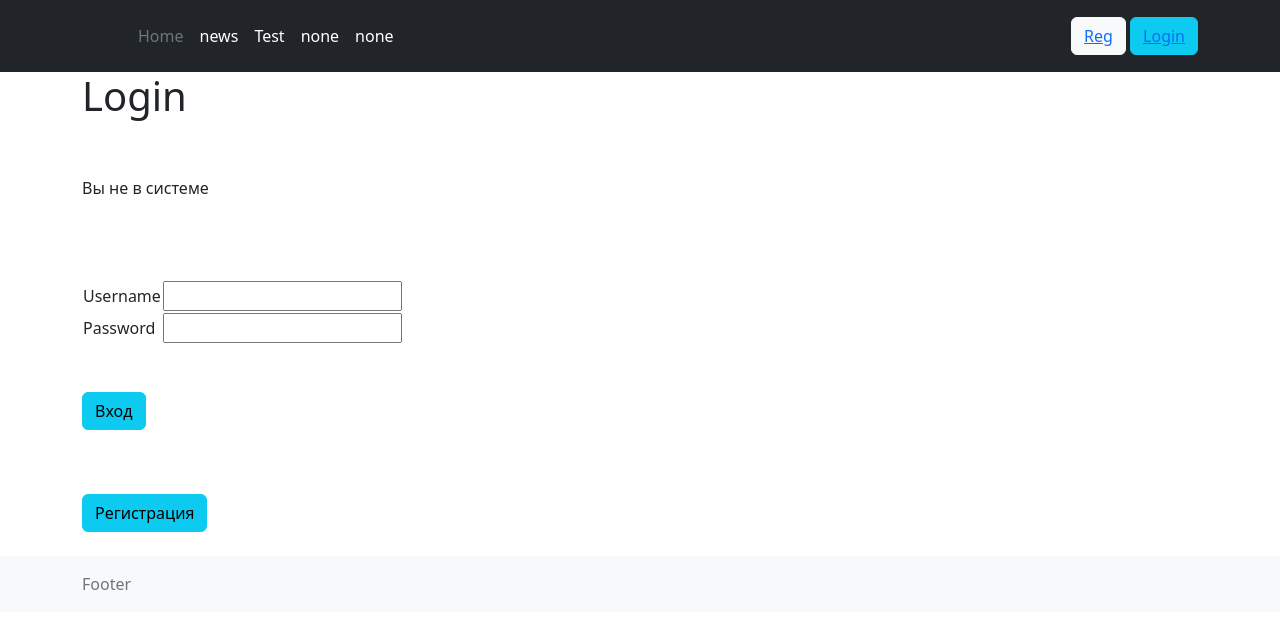
After one commit to felidae75/Homework-Skillfactory-D11, a Django app: template newsport/accounts/templates/pages/login.html in a window 1280 px wide. The commit adds this page. Shown: the top 629 px of the page. Run offline with Django 3.2, Linux system fonts and the light colour scheme; the template is opened without the code that fills it, so the values that code supplies are empty, except form fields; form fields are guessed from the names that the template uses.

Commit message:
create registrations, login and logout forms, make protected pages

```diff
--- /dev/null
+++ b/newsport/accounts/templates/pages/login.html
@@ -0,0 +1,38 @@
+{% extends 'flatpages/default.html' %}
+<!--{% load custom_filters %}-->
+
+{% block title %}
+Login
+{% endblock title %}
+
+{% block content %}
+
+<h1>Login</h1>
+<br><br>
+<p>Вы не в системе</p>
+<br><br>
+<form method="post" action="{% url 'accounts:login' %}" class="py-3">
+    {% csrf_token %}
+    <table>
+        <tr>
+            <td>{{ form.username.label_tag }}</td>
+            <td>{{ form.username }}</td>
+        </tr>
+        <tr>
+            <td>{{ form.password.label_tag }}</td>
+            <td>{{ form.password }}</td>
+        </tr>
+    </table>
+    <br><br>
+    <button type="submit" class="btn btn-info">
+        <span>Вход</span>
+    </button>
+</form>
+
+<br><br>
+
+<a class="btn btn-info" href="{% url 'accounts:signup' %}"> Регистрация </a>
+
+<br><br>
+
+{% endblock content %}
--- a/newsport/newsport/settings.py
+++ b/newsport/newsport/settings.py
@@ -45,6 +45,7 @@ INSTALLED_APPS = [
     'django_filters',
 
     'pages',
+    'accounts',
 ]
 
 SITE_ID = 1
@@ -134,3 +135,6 @@ STATIC_URL = 'static/'
 # https://docs.djangoproject.com/en/4.2/ref/settings/#default-auto-field
 
 DEFAULT_AUTO_FIELD = 'django.db.models.BigAutoField'
+
+LOGIN_URL = '/accounts/login/'
+LOGIN_REDIRECT_URL = '/news/'
--- a/newsport/newsport/urls.py
+++ b/newsport/newsport/urls.py
@@ -21,4 +21,5 @@ urlpatterns = [
     path('admin/', admin.site.urls),
     path('pages/', include('django.contrib.flatpages.urls')),
     path('news/', include('pages.urls')),
+    path('accounts/', include('accounts.urls'))
 ]
--- a/newsport/pages/urls.py
+++ b/newsport/pages/urls.py
@@ -1,3 +1,4 @@
+from django.contrib.auth.decorators import login_required
 from django.urls import path
 from .views import *
 
--- a/newsport/pages/views.py
+++ b/newsport/pages/views.py
@@ -1,6 +1,8 @@
 from django.views.generic import ListView, DetailView, UpdateView, CreateView, DeleteView
 from django.views import View
+from django.contrib.auth.mixins import LoginRequiredMixin
 from django.core.paginator import Paginator
+from django.contrib.auth.decorators import login_required
 from django.shortcuts import render
 from django.urls import reverse_lazy
 
@@ -123,7 +125,7 @@ class CreatePostView(CreateView):
 
 
 # Отредактировать пост
-class PostUpdate(UpdateView):
+class PostUpdate(LoginRequiredMixin, UpdateView):
     template_name = 'pages/add_news.html'
     form_class = CreatePostForm
 
@@ -133,7 +135,7 @@ class PostUpdate(UpdateView):
 
 
 # Удалить пост
-class PostDelete(DeleteView):
+class PostDelete(LoginRequiredMixin, DeleteView):
     template_name = 'pages/del_news.html'
     queryset = Post.objects.all()
     success_url = reverse_lazy('pages:posts_view')
--- a/newsport/templates/flatpages/parts/header.html
+++ b/newsport/templates/flatpages/parts/header.html
@@ -13,10 +13,21 @@
        <li><a href="#" class="nav-link px-2 text-white">none</a></li>
      </ul>
 
+
+     {% if request.user.username %}
+<!--     Если пользователь авторизован, показывается имя и кнопка выхода-->
      <div class="text-end">
-       <button type="button" class="btn btn-light">Login</button>
-       <button type="button" class="btn btn-info">Sign-up</button>
+       <span class="username">{{request.user.username}}</span>
+       <button type="button" class="btn btn-light"><a href="{% url 'accounts:logout' %}">Logout</a> </button>
      </div>
+     {% else %}
+<!--     Если не авторизован, предлагает авторизацию-->
+     <div class="text-end">
+       <button type="button" class="btn btn-light"><a href="{% url 'accounts:signup' %}">Reg</a> </button>
+       <button type="button" class="btn btn-info"><a href="{% url 'accounts:logout' %}">Login</a></button>
+     </div>
+      {% endif %}
+
    </div>
  </div>
 </header>
```
Also changed, not shown: newsport/accounts/templates/pages/logout.html (added, +13 -0 lines), newsport/accounts/templates/pages/register.html (added, +19 -0 lines), newsport/accounts/templates/pages/test_page.html (added, +10 -0 lines), newsport/accounts/templates/pages/test_protect_page.html (added, +19 -0 lines), newsport/accounts/urls.py (added, +13 -0 lines), newsport/db.sqlite3.
